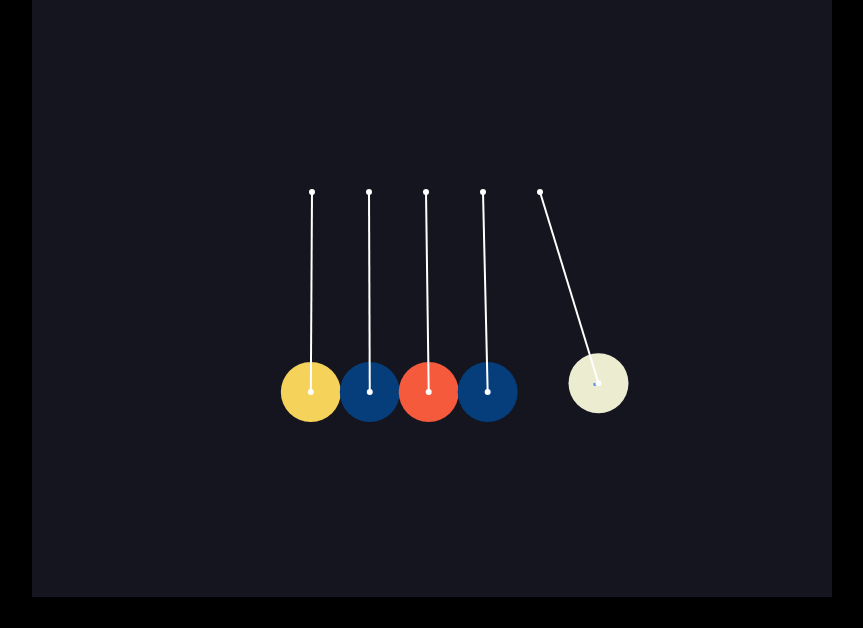
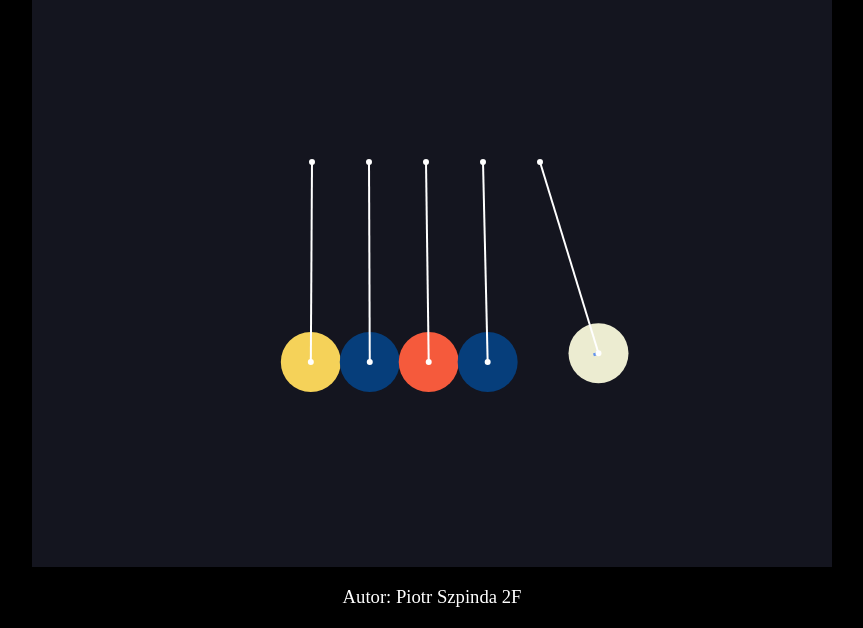
Before and after one commit to ElPioterro/Newtons-Cradle, a plain HTML site: page index.html in a window 1280 px wide. Shown: the part 172-800 px from the top of the page, without its empty margins (208-1071 px from the left). Drawn offline with Linux system fonts and the light colour scheme.

Commit message:
Update index.html

```diff
--- a/index.html
+++ b/index.html
@@ -31,6 +31,7 @@
         </p>
       </div>
       <div id="canvas"></div>
+      <p>Autor: Piotr Szpinda 2F</p>
     </main>
   </body>
 </html>
```
